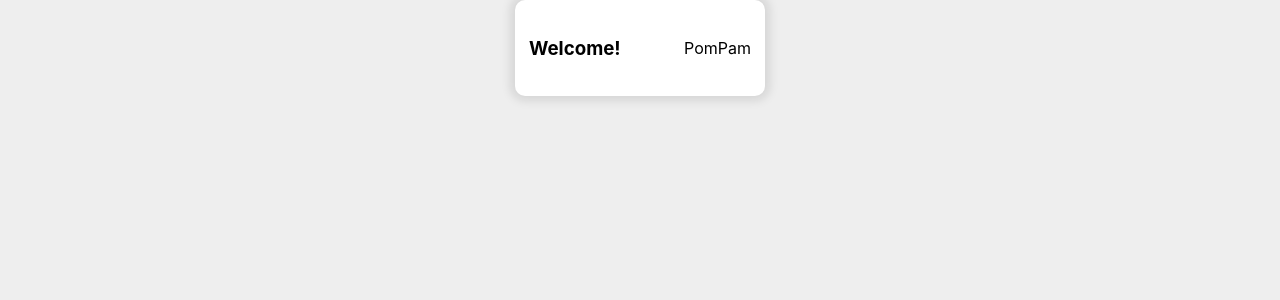
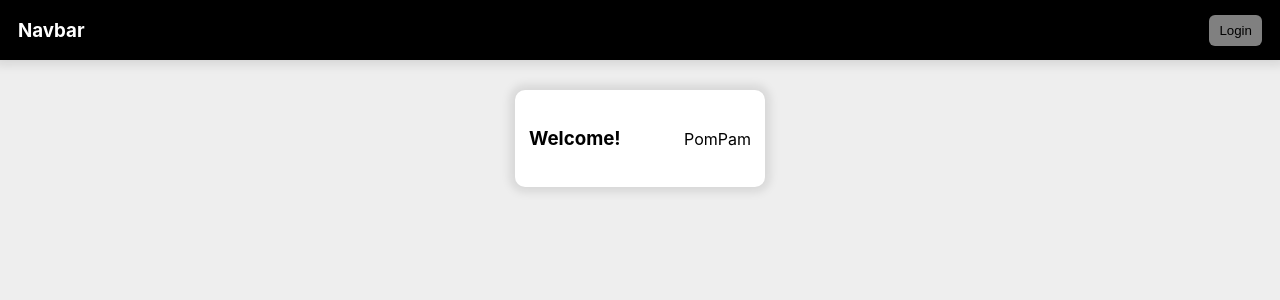
Before and after one commit to thanchita/my-first-react-app, a React (Vite) app: page / in a window 1280 px wide. Shown: the top 300 px of the page. Built offline with nearby package versions, Linux system fonts and the light colour scheme.

Commit message:
navbar component

```diff
--- a/src/App.tsx
+++ b/src/App.tsx
@@ -1,9 +1,11 @@
 import './App.css'
 import Greeting from './components/Greeting'
+import Navbar from './components/navbar'
 
 function App() {
   return (
     <div className="App">
+      <Navbar />
       <Greeting />
     </div>
   )
--- /dev/null
+++ b/src/components/Navbar.module.css
@@ -0,0 +1,19 @@
+.nav {
+  padding: 0px 18px;
+  width: 100%;
+  box-sizing: border-box;
+  background-color: black;
+  color: white;
+  display: flex;
+  justify-content: space-between;
+  align-items: center;
+  box-shadow: 0 0 10px 5px rgb(0 0 0 / 0.1);
+}
+
+.button {
+  border-radius: 6px;
+  padding: 8px 10px;
+  background-color: gray;
+  box-sizing: border-box;
+  border: none;
+}
--- /dev/null
+++ b/src/components/Navbar.tsx
@@ -0,0 +1,13 @@
+import classes from './Navbar.module.css'
+
+const Navbar = () => {
+  return (
+    <div className={classes.nav}>
+      <h3>Navbar</h3>
+      <button className={classes.button} type="submit">
+        Login
+      </button>
+    </div>
+  )
+}
+export default Navbar
```
